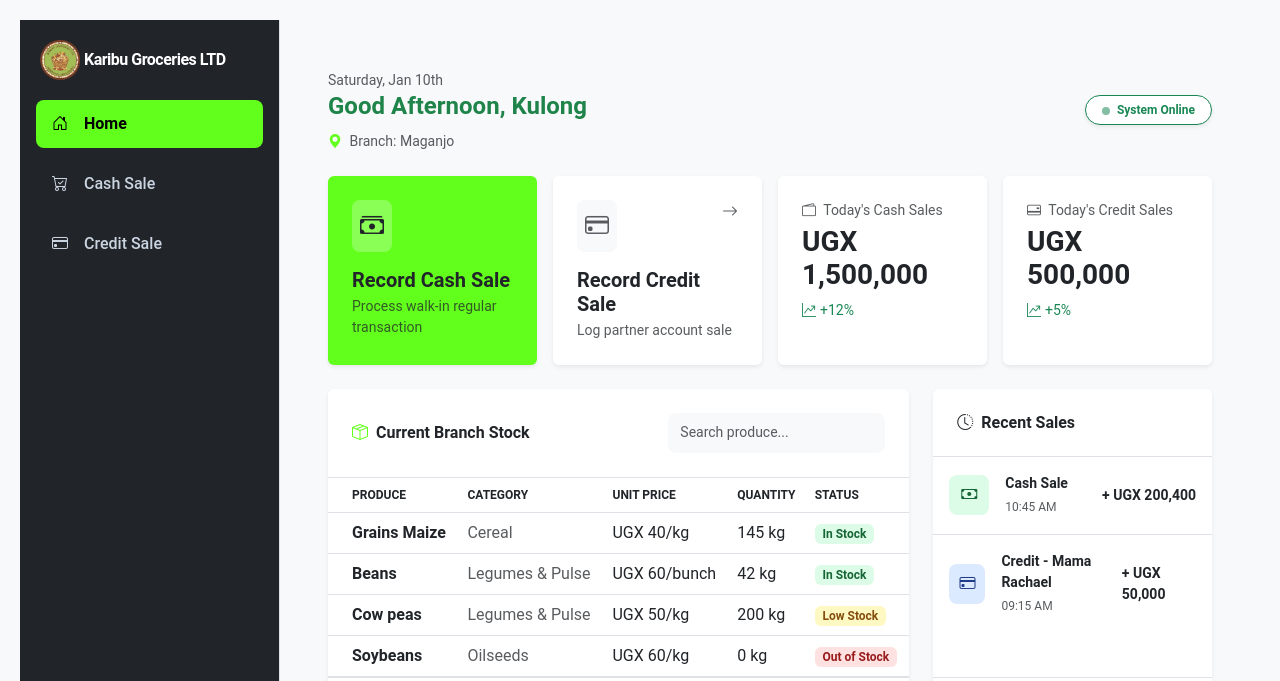
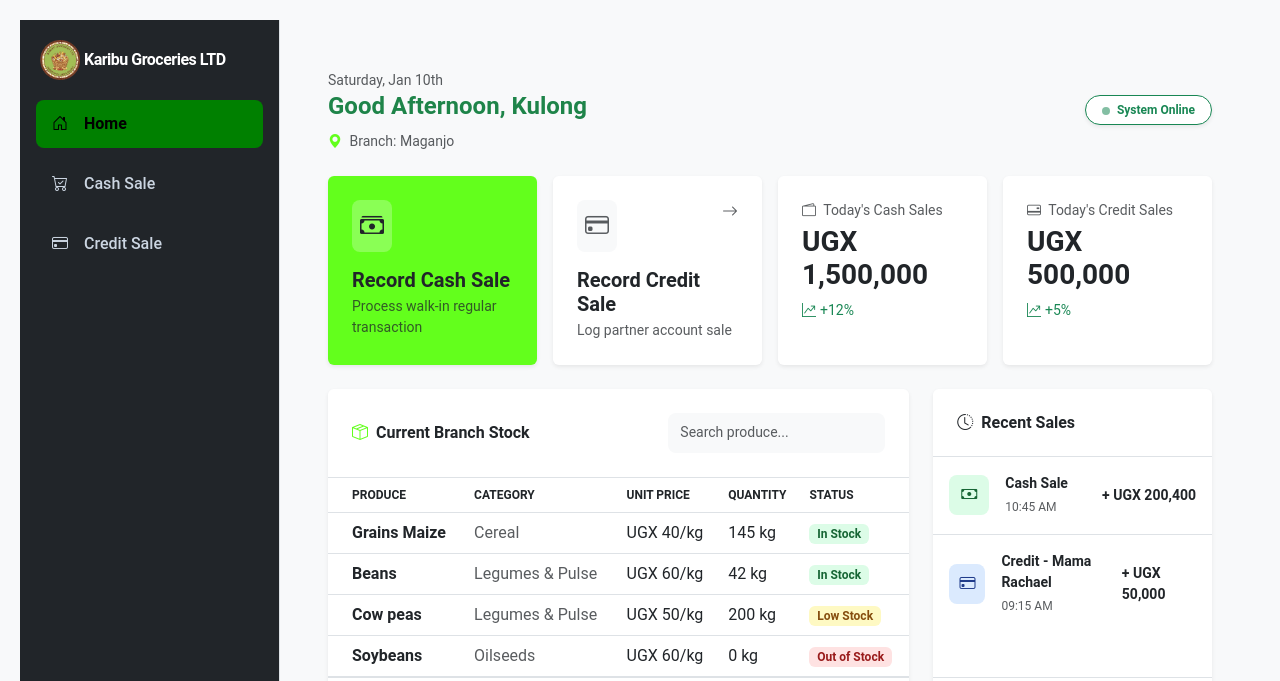
Before and after one commit to kulonglam/Karibu-project1, a website: page index.html in a window 1280 px wide. Both pictures are taken after typing "Sample", "Sample123" into the empty fields and a click on the button "Sign In". Shown: the top 681 px of the page. Drawn offline with nearby package versions, Linux system fonts and the light colour scheme.

Commit message:
updated codes

```diff
--- a/css/global.css
+++ b/css/global.css
@@ -28,13 +28,13 @@
 .bg-lime {
   background-color: var(--primary-lime) !important;
 }
-
+/* Lime button - primary action button */
 .btn-primary-lime {
   background-color: var(--primary-lime);
   color: #000;
   border: none;
   transition: all 0.2s;
-  /* Lime button - primary action button */
+
 }
 
 .btn-primary-lime:hover {
--- a/css/login.css
+++ b/css/login.css
@@ -1,7 +1,3 @@
-/**
- * login.css - Login page specific styles
- * Styles for the authentication/login form layout
- */
 
 /* Main login container with two-column layout */
 .login-container {
@@ -13,17 +9,16 @@
 .login-left {
   flex: 1;
   position: relative;
-  /* Background image with dark overlay for branding */
   background:
     linear-gradient(rgba(32, 32, 32, 0.6), rgba(0, 0, 0, 0.8)),
     url('../images/login.png');
   background-size: cover;
   background-position: center;
 }
-
+/* Right side contains the login form */
 .login-right {
   flex: 1;
-  /* Right side contains the login form */
+
 }
 
 .login-left-overlay {
@@ -38,6 +33,11 @@
   display: flex;
   flex-direction: column;
   height: 100%;
+
+}
+h1.fs-1.fw-bold.mb-2.text-success {
+  color: var(--primary-lime);
+  text-align: left;
 }
 
 .login-left .login-brand-img {
--- a/css/sidebar.css
+++ b/css/sidebar.css
@@ -1,8 +1,3 @@
-/**
- * sidebar.css - Sidebar navigation styles
- * Styles for the persistent left-side navigation panel
- */
-
 /* Fixed sidebar container */
 .sidebar {
   width: var(--sidebar-width);
@@ -10,7 +5,7 @@
   position: sticky;
   top: 0;
   z-index: 1000;
-  background-color: var(--dark-bg); /* Dark background for contrast */
+  background-color: var(--dark-bg);
   color: #fff;
 }
 
@@ -21,24 +16,24 @@
   border-radius: 8px;
   transition: all 0.2s;
   margin-bottom: 4px;
-  /* Navigation links - normal state */
+
 }
 
 .nav-pills .nav-link:hover {
   background-color: #f1f5f9;
   color: #0f172a;
-  /* Hover state - light background */
+
 }
 
 /* Active nav link state */
 .nav-pills .nav-link.active {
-  background-color: var(--primary-lime);
+  background-color: green;
   color: #000;
   font-weight: 600;
-  /* Active state - lime background for current page */
+
 }
 .nav-pills .nav-link {
-  color: #cbd5e1; /* lighter text for dark bg */
+  color: #cbd5e1;
   font-weight: 500;
   padding: 12px 16px;
   border-radius: 8px;
@@ -49,8 +44,9 @@
   background-color: rgba(255, 255, 255, 0.04);
   color: #fff;
 }
+/* Active nav link state */
 .nav-pills .nav-link.active {
-  background-color: var(--primary-lime);
+  background-color: green;
   color: #000;
   font-weight: 600;
 }
--- a/js/login.js
+++ b/js/login.js
@@ -1,8 +1,3 @@
-/**
- * login.js - Handle login form submission and password visibility
- * Authenticates users based on username and assigns appropriate role
- */
-
 // Toggle password visibility between plain text and masked
 // eslint-disable-next-line no-unused-vars
 function togglePasswordVisibility() {
@@ -29,11 +24,12 @@
   // Determine user role based on username keywords
   let userRole = null;
 
-  if (username.includes('director')) {
+  if (username.includes('director') && document.getElementById('password').value === 'director123') {
     userRole = window.ROLES.DIRECTOR;
-  } else if (username.includes('manager')) {
+  } else if (username.includes('manager') && document.getElementById('password').value === 'manager123') {
     userRole = window.ROLES.MANAGER;
   } else {
+    username.includes('agent') && document.getElementById('password').value === 'agent123';
     userRole = window.ROLES.AGENT;
   }
 
--- a/partials/agent-home.html
+++ b/partials/agent-home.html
@@ -115,7 +115,7 @@
               <tr>
                 <td class="ps-4 fw-bold">Beans</td>
                 <td class="text-muted">Legumes & Pulse</td>
-                <td>UGX 60/bunch</td>
+                <td>UGX 60/kg</td>
                 <td>42 kg</td>
                 <td>
                   <span class="badge bg-success-subtle text-success"
```
